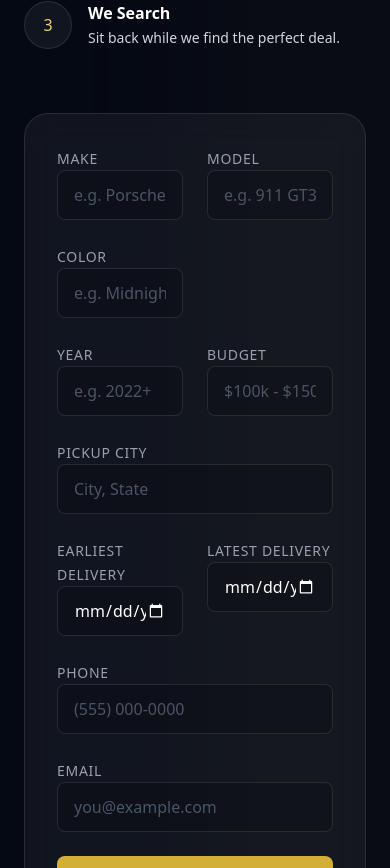
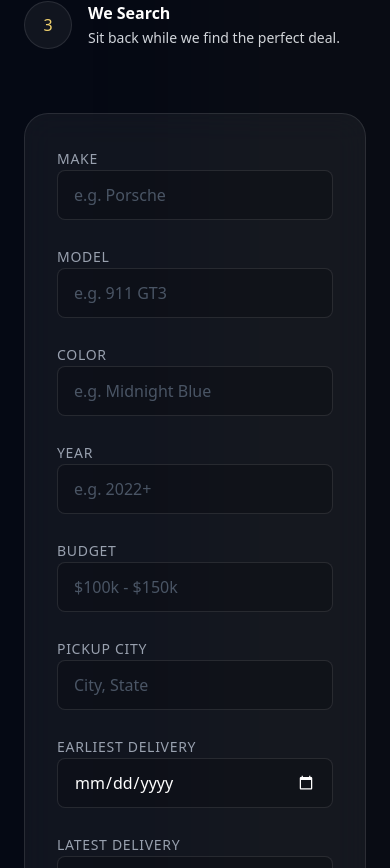
Before and after one commit to Parham-Paziraie/carExperts, a Next.js app in the folder web/: page / in a window 390 px wide. Shown: the part 6296-7164 px from the top of the page. Built offline with nearby package versions, Linux system fonts and the light colour scheme; a web font is replaced by a local one.

Commit message:
after the request-form in small screens get vertical

```diff
--- a/web/src/components/RequestForm.tsx
+++ b/web/src/components/RequestForm.tsx
@@ -108,7 +108,7 @@
                 </div>
 
                 <form onSubmit={handleSubmit} className="glass-panel p-8 md:p-10 rounded-3xl space-y-6 border border-white/10 relative z-10">
-                    <div className="grid grid-cols-2 gap-6">
+                    <div className="grid grid-cols-1 sm:grid-cols-2 gap-6">
                         <div className="space-y-2">
                             <label className="text-sm font-medium text-gray-400 uppercase tracking-wider">Make</label>
                             <input type="text" placeholder="e.g. Porsche" required
@@ -123,7 +123,7 @@
                         </div>
                     </div>
 
-                    <div className="grid grid-cols-2 gap-6">
+                    <div className="grid grid-cols-1 sm:grid-cols-2 gap-6">
                         <div className="space-y-2">
                             <label className="text-sm font-medium text-gray-400 uppercase tracking-wider">Color</label>
                             <input type="text" placeholder="e.g. Midnight Blue"
@@ -132,7 +132,7 @@
                         </div>
                     </div>
 
-                    <div className="grid grid-cols-2 gap-6">
+                    <div className="grid grid-cols-1 sm:grid-cols-2 gap-6">
                         <div className="space-y-2">
                             <label className="text-sm font-medium text-gray-400 uppercase tracking-wider">Year</label>
                             <input type="text" placeholder="e.g. 2022+"
@@ -154,7 +154,7 @@
                             className="w-full bg-black/20 border border-white/10 rounded-lg px-4 py-3 text-white focus:border-gold-500/50 focus:ring-1 focus:ring-gold-500/50 outline-none transition-all placeholder:text-gray-600" />
                     </div>
 
-                    <div className="grid grid-cols-2 gap-6">
+                    <div className="grid grid-cols-1 sm:grid-cols-2 gap-6">
                         <div className="space-y-2">
                             <label className="text-sm font-medium text-gray-400 uppercase tracking-wider">Earliest Delivery</label>
                             <input type="date"
```
